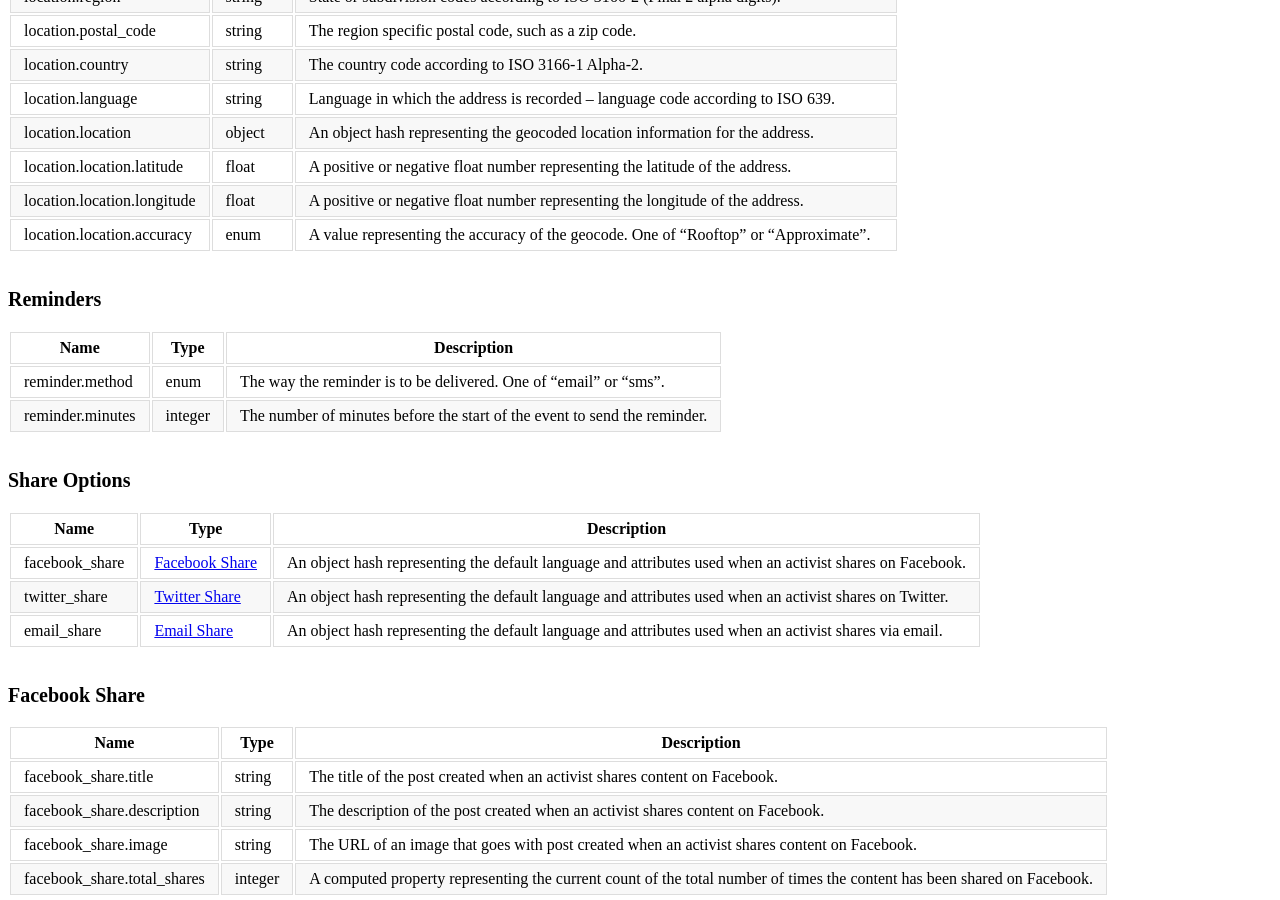
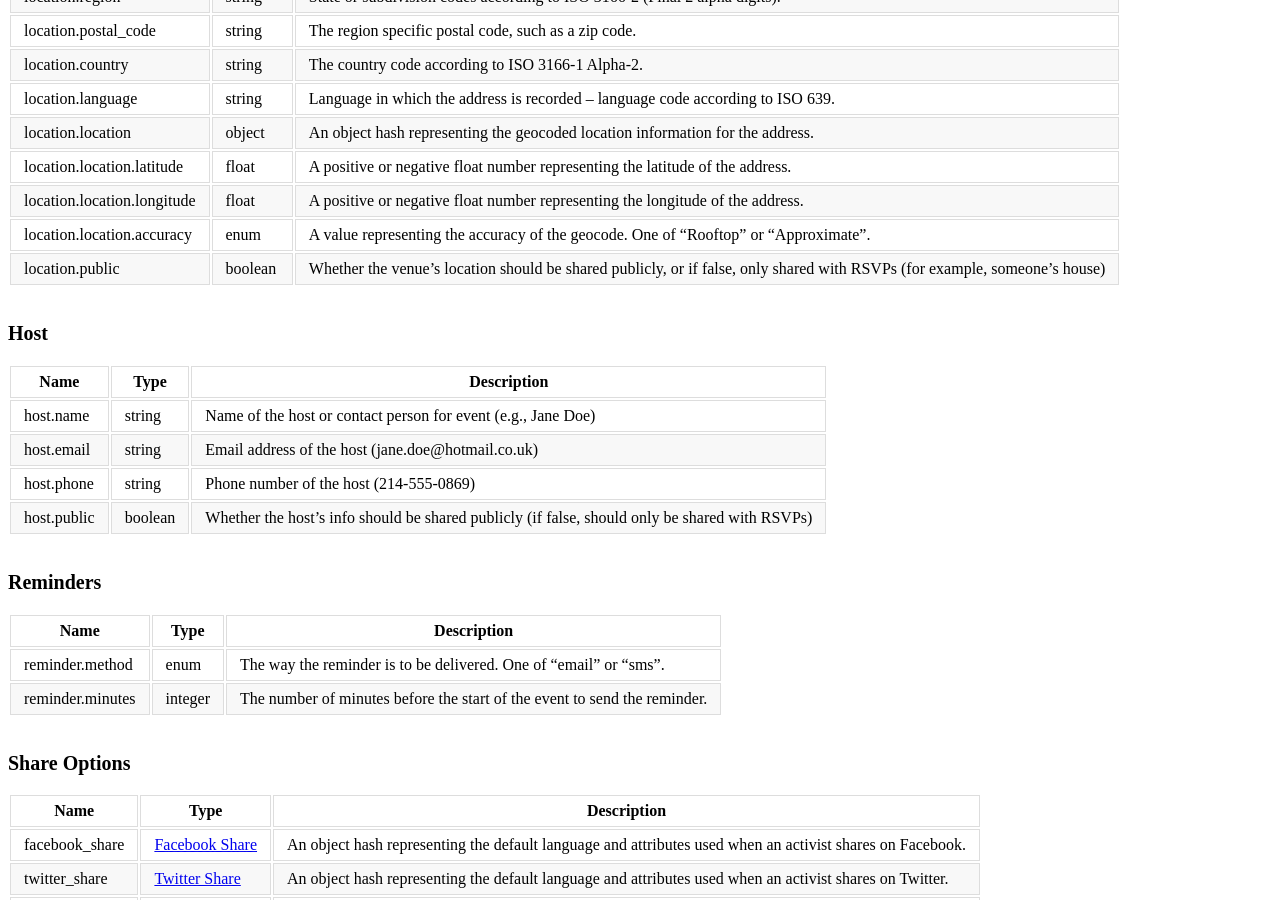
Before and after one commit to opensupporter/osdi-docs, a Jekyll site: the page built from events.md, in a window 1280 px wide and 900 px high, scrolled down 4003 px. Built offline with Jekyll 4.4.1, drawn with Linux system fonts in a browser that asks for light colours; a style sheet for code colours, icons or effects is not loaded.

Commit message:
public booleans and host info

```diff
--- a/events.md
+++ b/events.md
@@ -111,6 +111,16 @@ These JSON hashes included in the table above are broken out into their own tabl
 |location.location.latitude	|float	|A positive or negative float number representing the latitude of the address.
 |location.location.longitude	|float	|A positive or negative float number representing the longitude of the address.
 |location.location.accuracy	|enum	|A value representing the accuracy of the geocode. One of "Rooftop" or "Approximate".
+|location.public |boolean |Whether the venue's location should be shared publicly, or if false, only shared with RSVPs (for example, someone's house)
+
+#### Host
+
+|Name          |Type      |Description
+|-----------    |-----------|--------------
+|host.name	|string	|Name of the host or contact person for event (e.g., Jane Doe)
+|host.email	|string	|Email address of the host (jane.doe@hotmail.co.uk)
+|host.phone	|string	|Phone number of the host (214-555-0869)
+|host.public|boolean |Whether the host's info should be shared publicly (if false, should only be shared with RSVPs)
 
 #### Reminders
 
```
